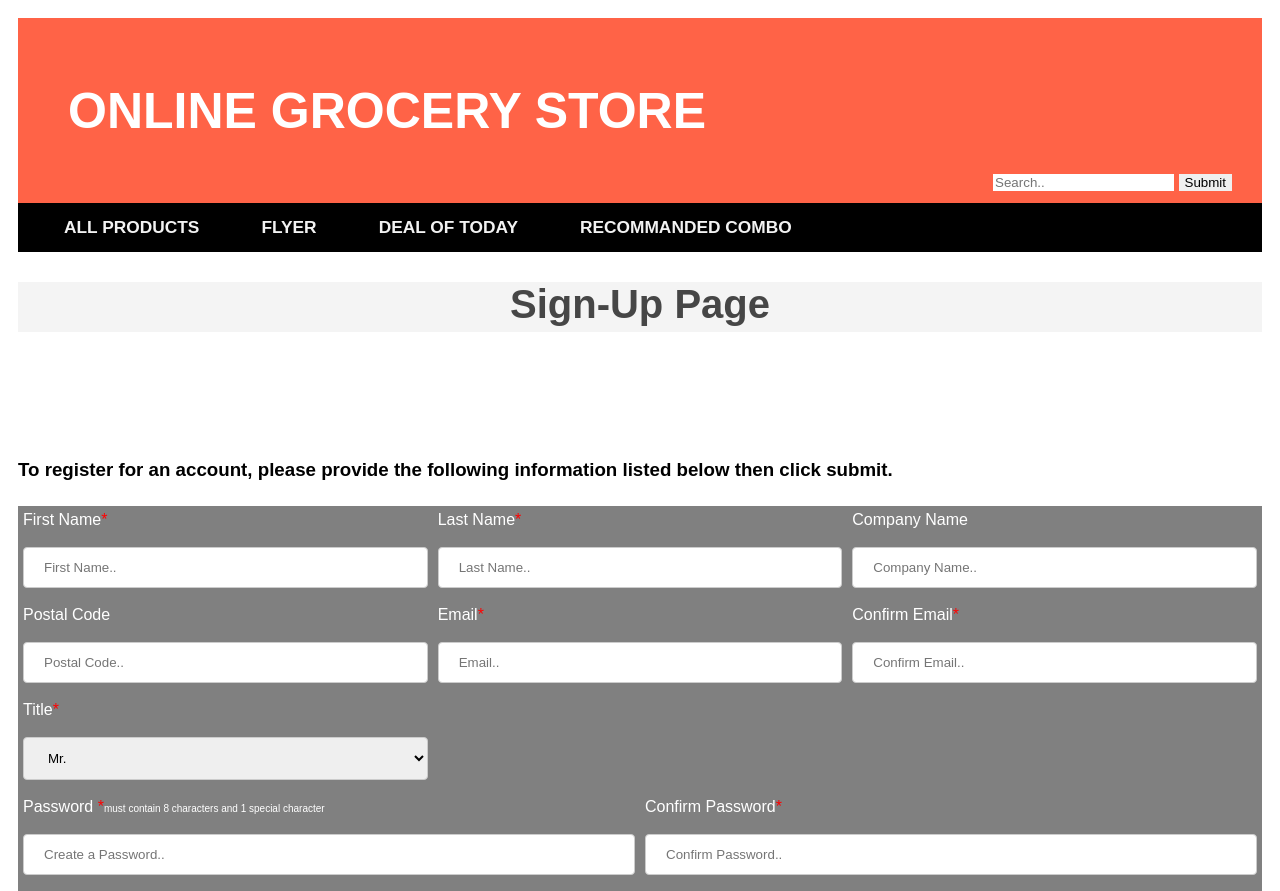
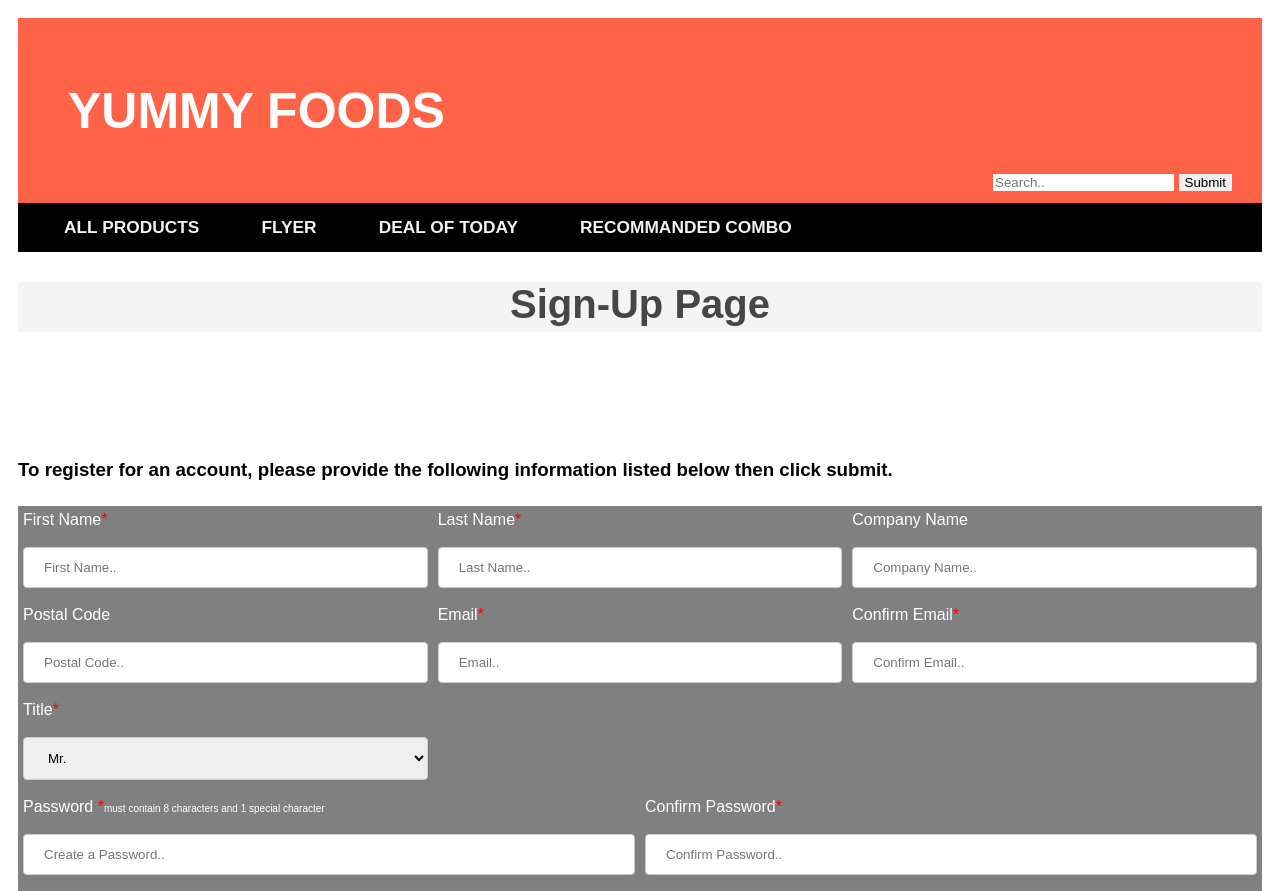
Before and after one commit to shiyuyullin/Online_Grocery_Shopping_Project, a plain HTML site: page p6/P6.html in a window 1280 px wide. Shown: the top 891 px of the page. Drawn offline with Linux system fonts and the light colour scheme; a script that the page names is missing.

Commit message:
Update P6.html

```diff
--- a/p6/P6.html
+++ b/p6/P6.html
@@ -13,7 +13,7 @@
 <body>
 
     <div class="header">
-        <h1 class="white">ONLINE GROCERY STORE</h1>
+        <h1 class="white">YUMMY FOODS</h1>
         <div class="searchBar">
             <form action="">
                 <input type="text" placeholder="Search..">
```
